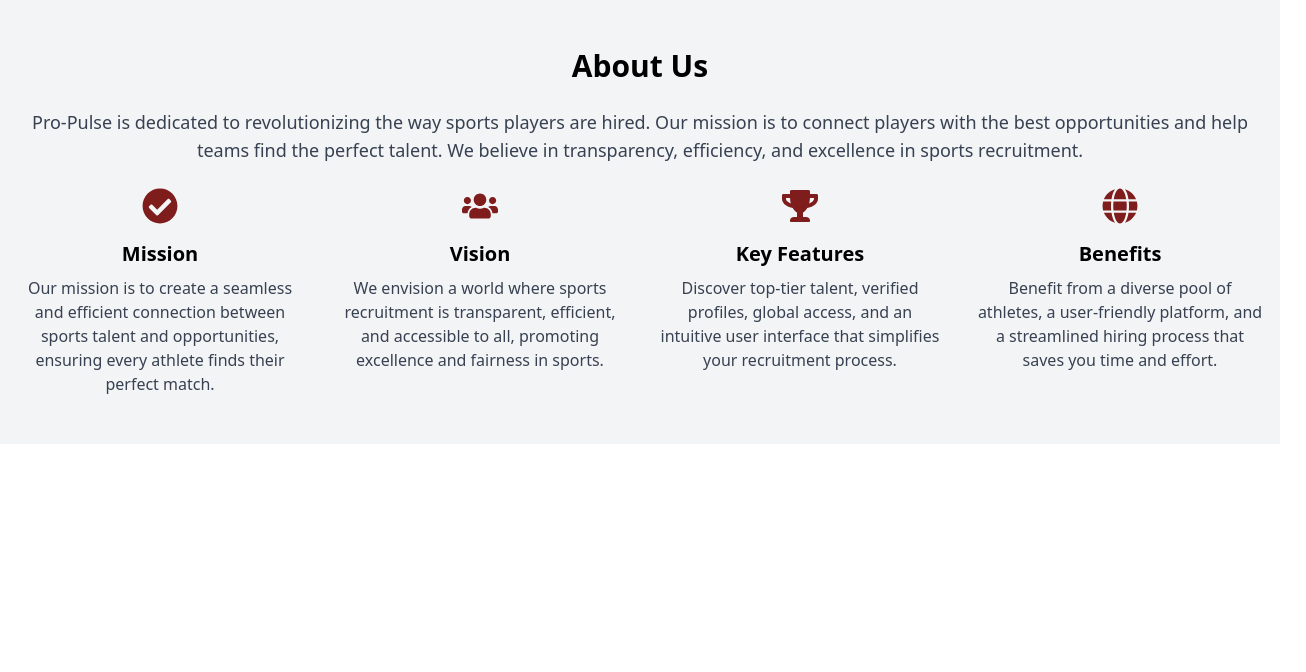
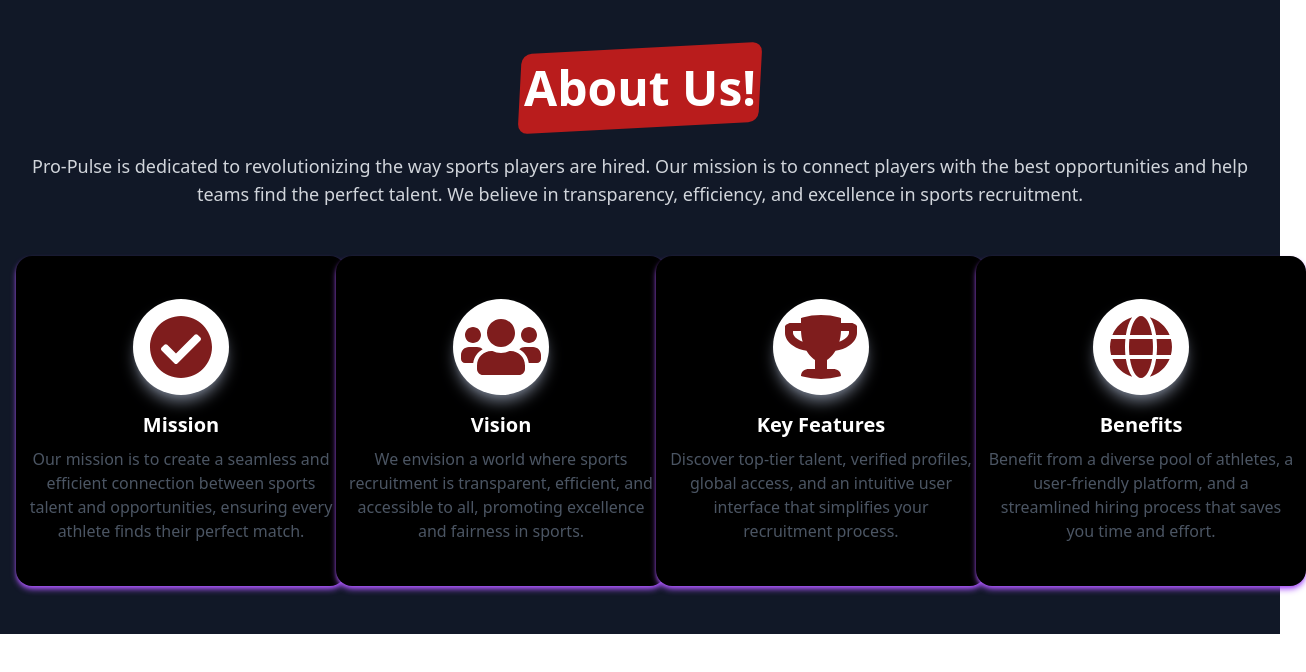
Before and after one commit to jamesjoy-2k24/Pro-Pulse-Next-js, a Next.js app: page /About in a window 1280 px wide. Shown: the top 672 px of the page, 1306 px wide, since content can reach past the window. Built offline with nearby package versions, Linux system fonts and the light colour scheme.

Commit message:
Finished about us page

```diff
--- a/pages/About.tsx
+++ b/pages/About.tsx
@@ -4,21 +4,28 @@
 
 const AboutUs = () => {
   return (
-    <section className="py-12 bg-gray-100">
+    <section className="py-12 bg-gray-900">
       <div className="container mx-auto px-4">
         <motion.h2
           initial={{ opacity: 0 }}
           animate={{ opacity: 1 }}
           transition={{ duration: 1 }}
-          className="text-3xl font-bold text-center mb-6"
+          className="text-1xl font-bold text-center mb-6"
         >
-          About Us
+          <h1 className="font-bold text-center ">
+            <span className="relative inline-block">
+              <span className="inline-block text-[3rem] text-white p-1 relative z-10">
+                About Us!
+              </span>
+              <span className="rounded-[10px] absolute inset-0 bg-red-700 z-0 transform -skew-x-3 -skew-y-3"></span>
+            </span>
+          </h1>
         </motion.h2>
         <motion.p
           initial={{ opacity: 0 }}
           animate={{ opacity: 1 }}
           transition={{ duration: 1, delay: 0.5 }}
-          className="text-center text-lg text-gray-700 mb-6"
+          className="text-center text-lg text-gray-300 font-[300] mb-[3rem]"
         >
           Pro-Pulse is dedicated to revolutionizing the way sports players are
           hired. Our mission is to connect players with the best opportunities
@@ -30,38 +37,38 @@
           initial={{ opacity: 0 }}
           animate={{ opacity: 1 }}
           transition={{ duration: 1, delay: 1 }}
-          className="grid grid-cols-1 md:grid-cols-2 lg:grid-cols-4 gap-8"
+          className="grid grid-cols-1 md:grid-cols-2 lg:grid-cols-4 gap-8 "
         >
-          <div className="text-center">
-            <FaCheckCircle className="text-4xl text-red-900 mx-auto mb-4" />
+          <div className="text-center shadow-md hover:bg-white hover:text-black duration-300 transition-all text-white bg-black p-3 shadow-purple-500 border-none rounded-2xl w-[330px] h-[330px] flex flex-col justify-center">
+            <FaCheckCircle className="text-8xl text-red-900 mx-auto mb-4 shadow-lg shadow-gray-500 rounded-full py-4 border-none bg-white" />
             <h3 className="text-xl font-bold mb-2">Mission</h3>
-            <p className="text-gray-700">
+            <p className="text-gray-600">
               Our mission is to create a seamless and efficient connection
               between sports talent and opportunities, ensuring every athlete
               finds their perfect match.
             </p>
           </div>
-          <div className="text-center">
-            <FaUsers className="text-4xl text-red-900 mx-auto mb-4" />
+          <div className="text-center shadow-md hover:bg-white hover:text-black duration-300 transition-all text-white bg-black p-3 shadow-purple-500 border-none rounded-2xl w-[330px] h-[330px] flex flex-col justify-center">
+            <FaUsers className="text-8xl text-red-900 mx-auto mb-4 shadow-lg shadow-gray-500 rounded-full py-4 border-none bg-white" />
             <h3 className="text-xl font-bold mb-2">Vision</h3>
-            <p className="text-gray-700">
+            <p className="text-gray-600">
               We envision a world where sports recruitment is transparent,
               efficient, and accessible to all, promoting excellence and
               fairness in sports.
             </p>
           </div>
-          <div className="text-center">
-            <FaTrophy className="text-4xl text-red-900 mx-auto mb-4" />
+          <div className="text-center shadow-md hover:bg-white hover:text-black duration-300 transition-all text-white bg-black p-3 shadow-purple-500 border-none rounded-2xl w-[330px] h-[330px] flex flex-col justify-center">
+            <FaTrophy className="text-8xl text-red-900 mx-auto mb-4 shadow-lg shadow-gray-500 rounded-full py-4 border-none bg-white" />
             <h3 className="text-xl font-bold mb-2">Key Features</h3>
-            <p className="text-gray-700">
+            <p className="text-gray-600">
               Discover top-tier talent, verified profiles, global access, and an
               intuitive user interface that simplifies your recruitment process.
             </p>
           </div>
-          <div className="text-center">
-            <FaGlobe className="text-4xl text-red-900 mx-auto mb-4" />
+          <div className="text-center shadow-md hover:bg-white hover:text-black duration-300 transition-all text-white bg-black p-3 shadow-purple-500 border-none rounded-2xl w-[330px] h-[330px] flex flex-col justify-center">
+            <FaGlobe className="text-8xl text-red-900 mx-auto mb-4 shadow-lg shadow-gray-500 rounded-full py-4 border-none bg-white" />
             <h3 className="text-xl font-bold mb-2">Benefits</h3>
-            <p className="text-gray-700">
+            <p className="text-gray-600">
               Benefit from a diverse pool of athletes, a user-friendly platform,
               and a streamlined hiring process that saves you time and effort.
             </p>
```
